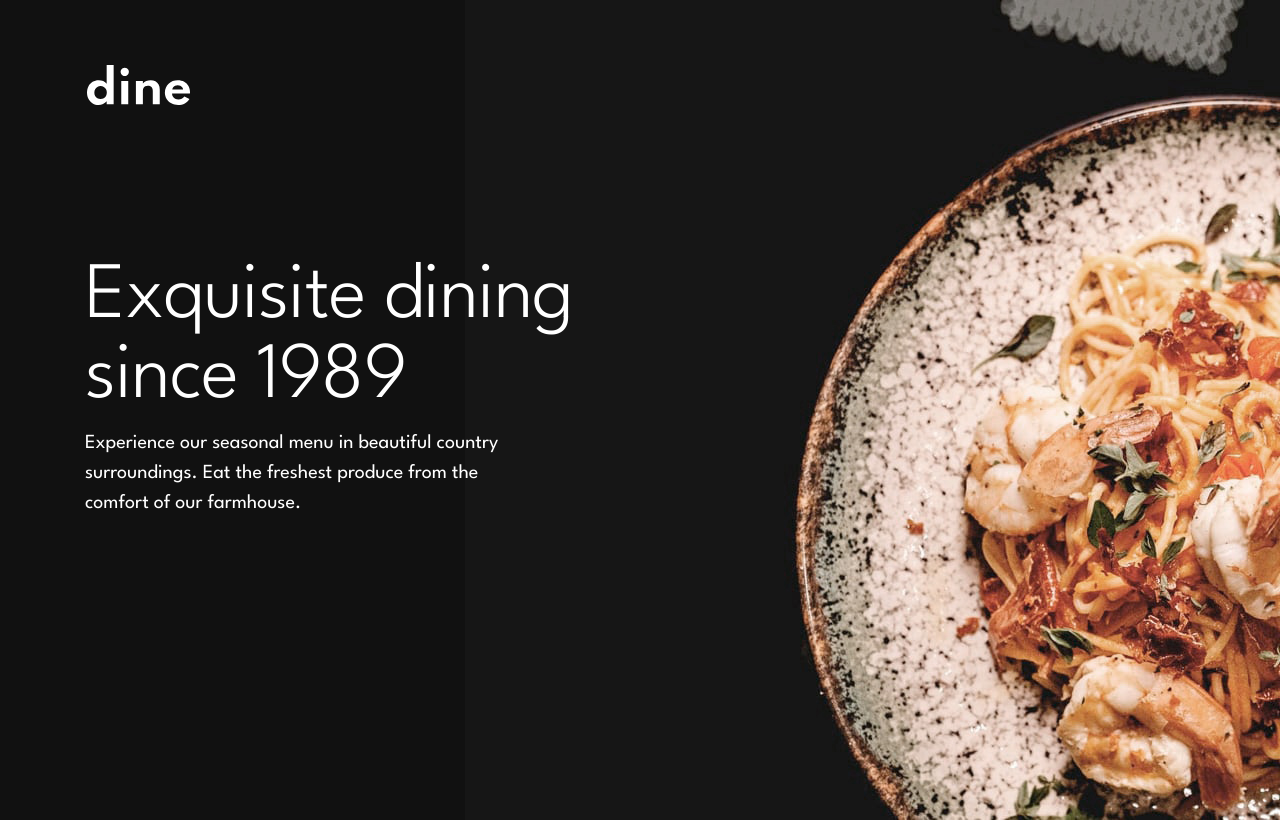
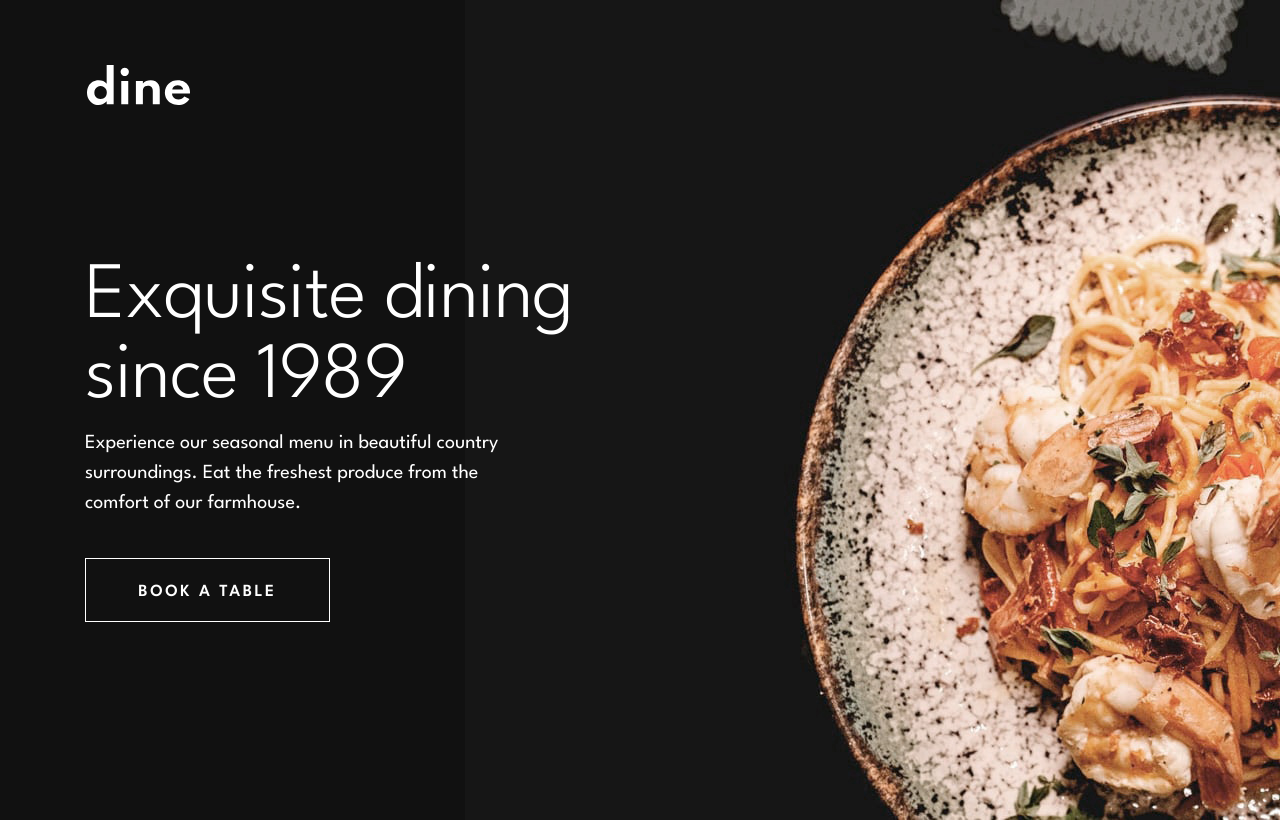
Before and after one commit to danielopq/Dine-Restaurant, a React (Vite) app: page / in a window 1280 px wide. Shown: the top 820 px of the page. Built offline with nearby package versions, Linux system fonts and the light colour scheme.

Commit message:
HomeHeader.tsx - button added

```diff
--- a/src/assets/components/home/components/homeHeader/HomeHeader.tsx
+++ b/src/assets/components/home/components/homeHeader/HomeHeader.tsx
@@ -9,6 +9,7 @@ const HomeHeader: React.FC = () => {
                     Experience our seasonal menu in beautiful country surroundings.
                     Eat the freshest produce from the comfort of our farmhouse.
                 </p>
+                <button>BOOK A TABLE</button>
             </div>
         </header>
     )
--- a/src/assets/components/home/components/homeHeader/homeHeader.css
+++ b/src/assets/components/home/components/homeHeader/homeHeader.css
@@ -25,3 +25,13 @@
     height: 90px;
     margin: 10px 0px 40px;
 }
+
+button{
+    width: 245px;
+    height: 64px;
+    font: 600 17px/64px 'LeagueSpartan-SemiBold';
+    letter-spacing: 2.5px;
+    color: white;
+    background: transparent;
+    border: solid 1px white;
+}
--- a/src/index.css
+++ b/src/index.css
@@ -41,6 +41,10 @@ body{
     align-items: center;
 }
 
+button{
+    cursor:pointer;
+}
+
 h1,p{
     margin: 0px;
     padding: 0px;
```
